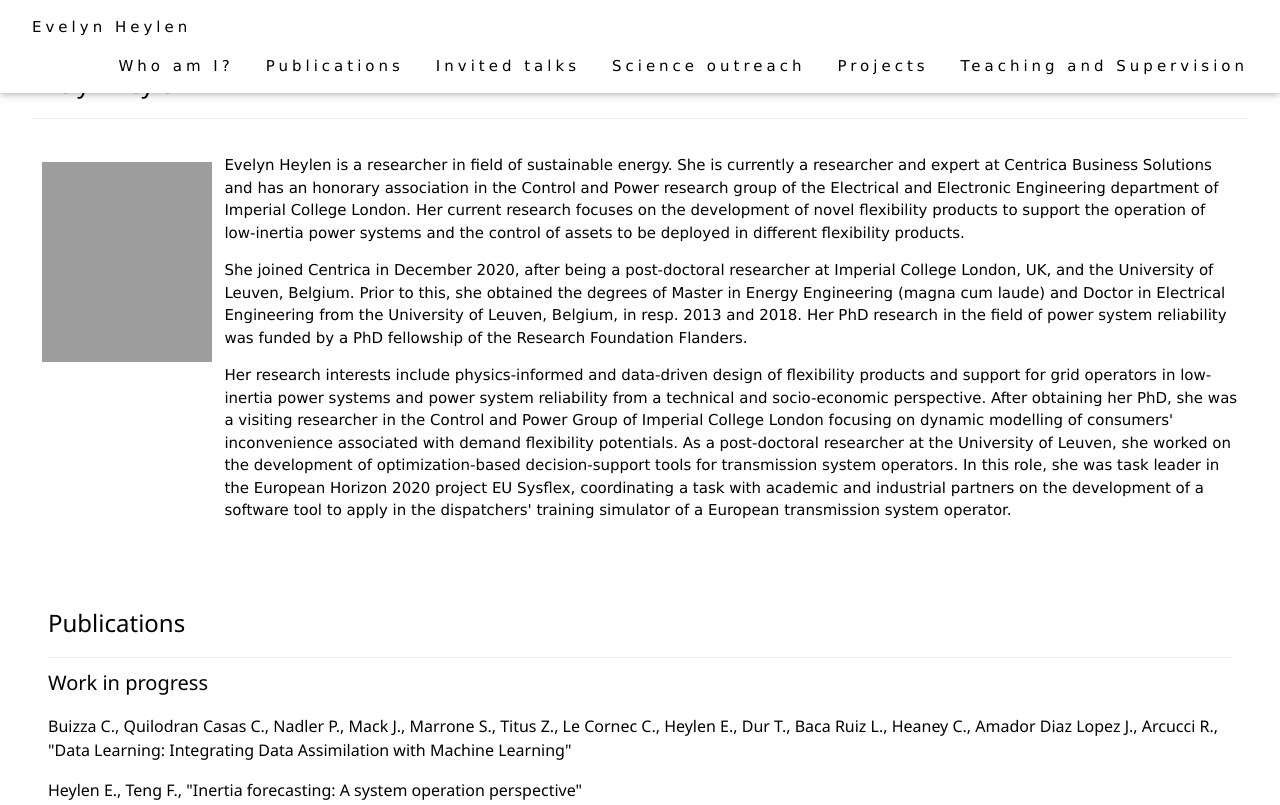
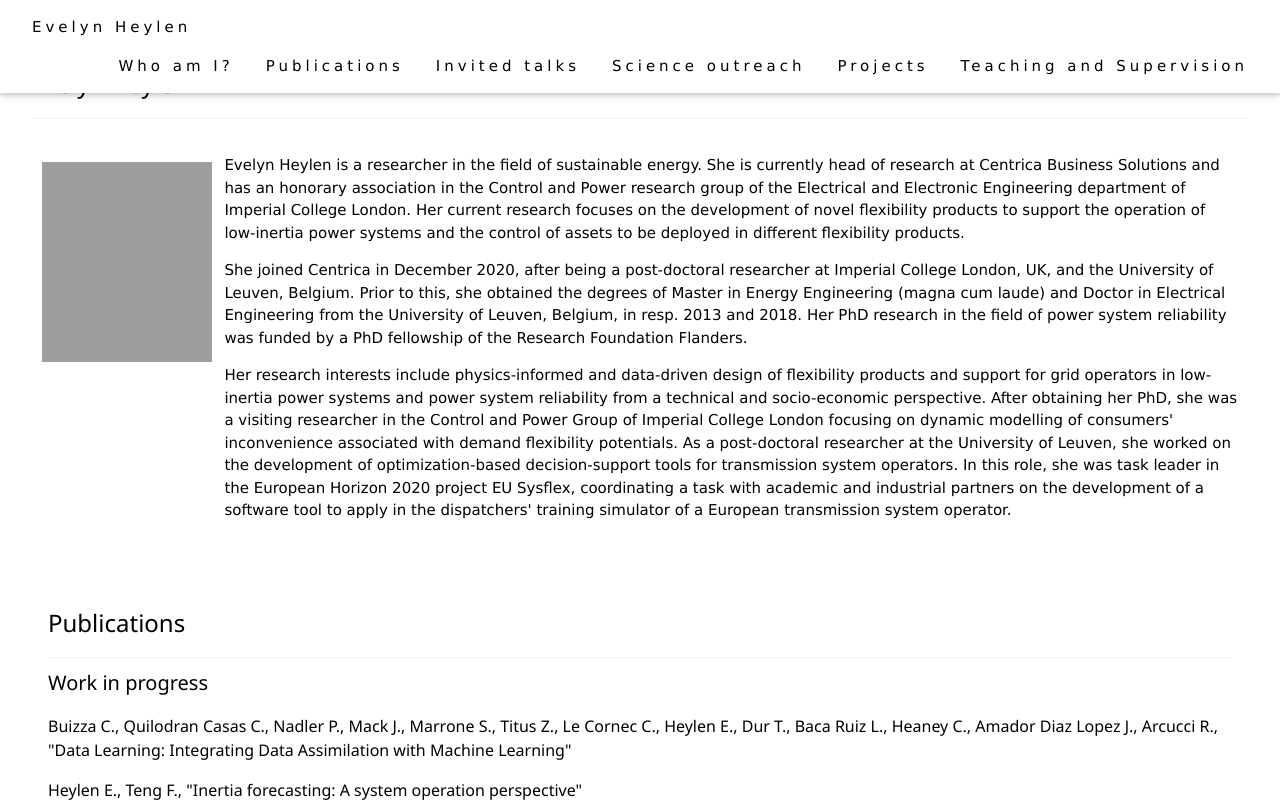
Before and after one commit to ehey2/ehey2.github.io, a plain HTML site: page index.html in a window 1280 px wide. Shown: the top 805 px of the page. Drawn offline with nearby package versions, Linux system fonts and the light colour scheme; grey boxes are pictures that could not be loaded.

Commit message:
Update index.html

```diff
--- a/index.html
+++ b/index.html
@@ -82,7 +82,7 @@ table { border:1px solid black; padding:10px; display:block; width:400px; }
       <img src="images/Heylen_ Evelyn 4.jpg" width="170" height="200">
   </div>
   <div class="column middle">
-<p>Evelyn Heylen is a researcher in field of sustainable energy. She is currently a researcher and expert at Centrica Business Solutions and has an honorary association in the Control and Power research group of the Electrical and Electronic Engineering department of Imperial College London. Her current research focuses on the development of novel flexibility products to support the operation of low-inertia power systems and the control of assets to be deployed in different flexibility products.
+<p>Evelyn Heylen is a researcher in the field of sustainable energy. She is currently head of research at Centrica Business Solutions and has an honorary association in the Control and Power research group of the Electrical and Electronic Engineering department of Imperial College London. Her current research focuses on the development of novel flexibility products to support the operation of low-inertia power systems and the control of assets to be deployed in different flexibility products.
 </p>
 <p>
 She joined Centrica in December 2020, after being a post-doctoral researcher at Imperial College London, UK, and the University of Leuven, Belgium. Prior to this, she obtained the degrees of Master in Energy Engineering (magna cum laude) and Doctor in Electrical Engineering from the University of Leuven, Belgium, in resp. 2013 and 2018. Her PhD research in the field of power system reliability was funded by a PhD fellowship of the Research Foundation Flanders.
```
